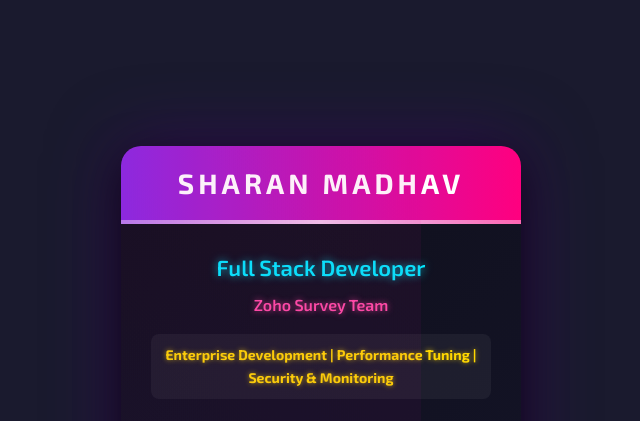
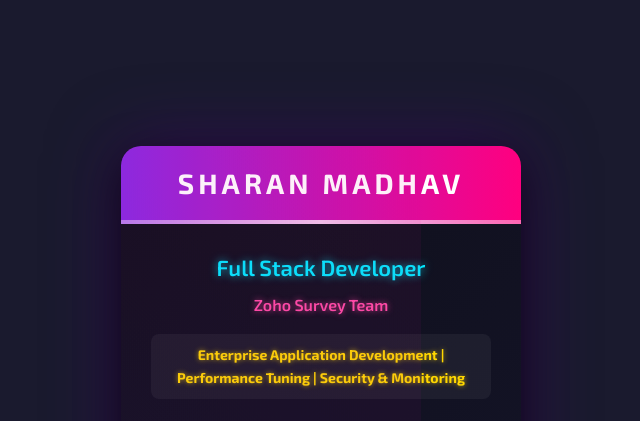
Before and after one commit to sharanmadhav/sharanmadhav.github.io, a plain HTML site: page index.html in a window 1280 px wide. Shown: the top 421 px of the page, without its empty margins (319-959 px from the left). Drawn offline with Linux system fonts and the light colour scheme.

Commit message:
content changes

```diff
--- a/index.html
+++ b/index.html
@@ -14,7 +14,7 @@
         <div class="content">
             <div class="title">Full Stack Developer</div>
             <div class="subtitle">Zoho Survey Team</div>
-            <div class="skills"><b>Enterprise Development | Performance Tuning | Security & Monitoring </b></div>
+            <div class="skills"><b>Enterprise Application Development | Performance Tuning | Security & Monitoring </b></div>
             <div class="stats-panel">
                 <img class="github-image" src="https://github-readme-stats.vercel.app/api/top-langs/?username=sharanmadhav&layout=compact&langs_count=7&theme=tokyonight"/>
             </div>
```
